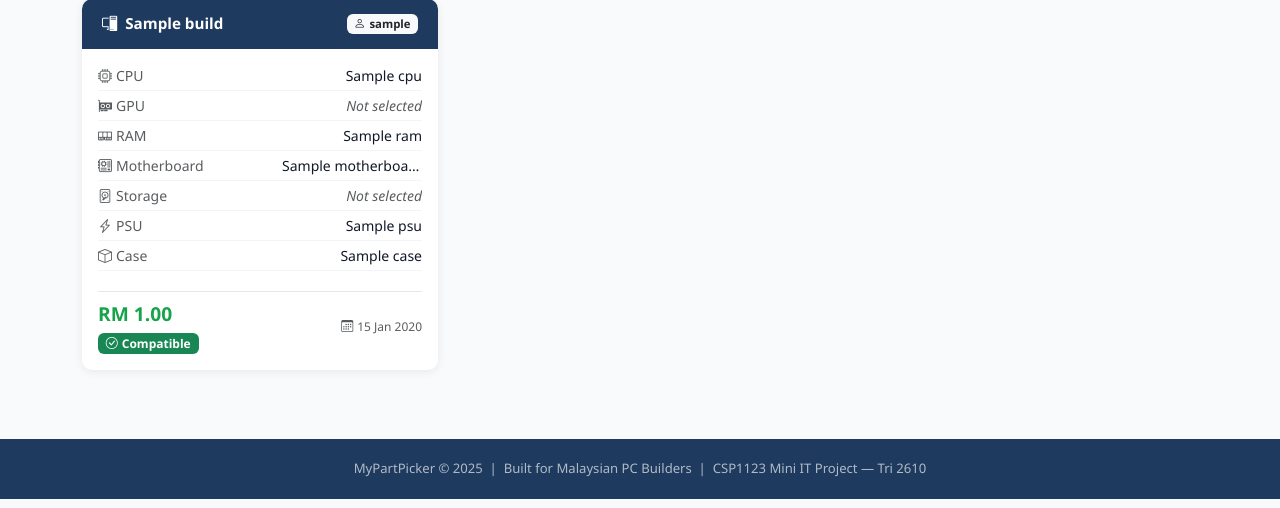
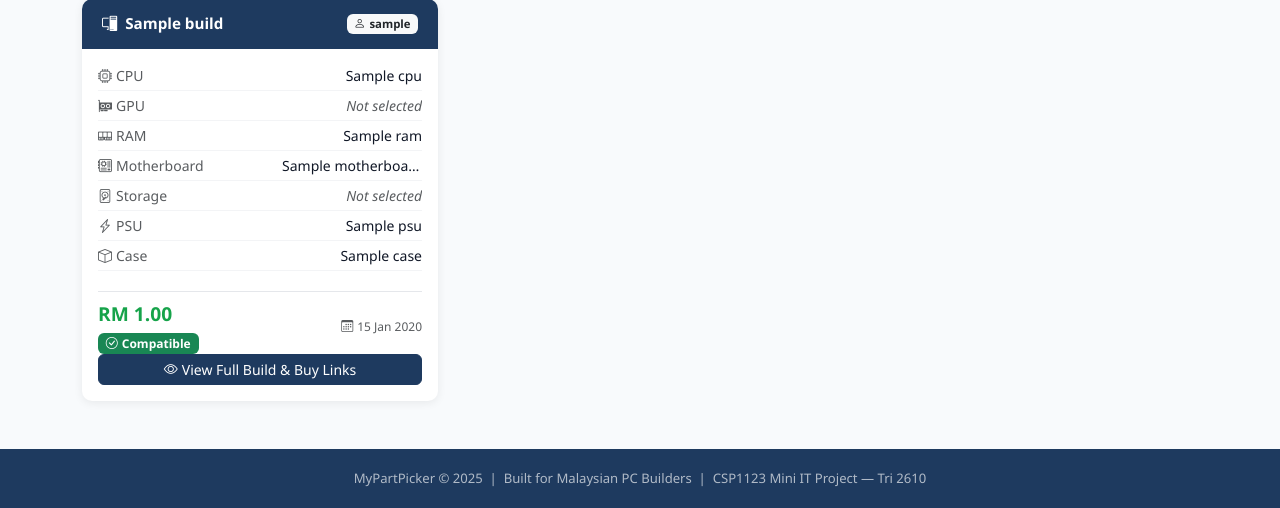
Before and after one commit to asrarin/MyPartPicker_G061, a Flask app: template app/templates/builds/gallery.html in a window 1280 px wide. Shown: the part 301-809 px from the top of the page. Run offline with Flask 3, Linux system fonts and the light colour scheme; the template is opened without the code that fills it: most values are stand-ins (such as "Sample title", 1, 10 or a date in 2020).

Commit message:
view buy links in gallery connected to gallery view

```diff
--- a/app/templates/builds/gallery.html
+++ b/app/templates/builds/gallery.html
@@ -74,6 +74,10 @@
               <i class="bi bi-calendar3 me-1"></i>{{ build.created_at.strftime('%d %b %Y') }}
             </span>
           </div>
+          <a href="{{ url_for('builds.view_build', build_id=build.id) }}"
+             class="btn btn-primary btn-sm w-100">
+            <i class="bi bi-eye me-1"></i>View Full Build &amp; Buy Links
+          </a>
         </div>
       </div>
     </div>
```
